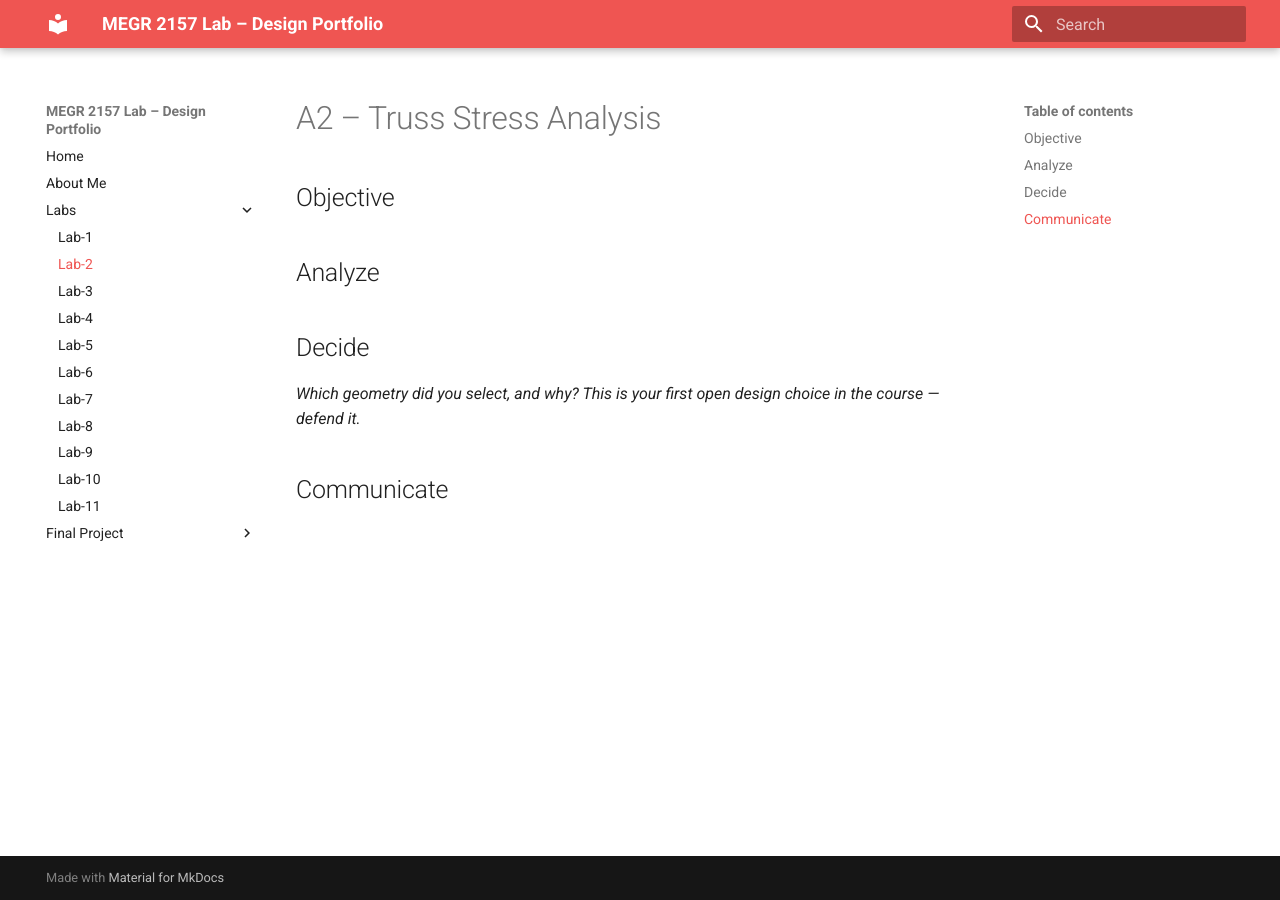
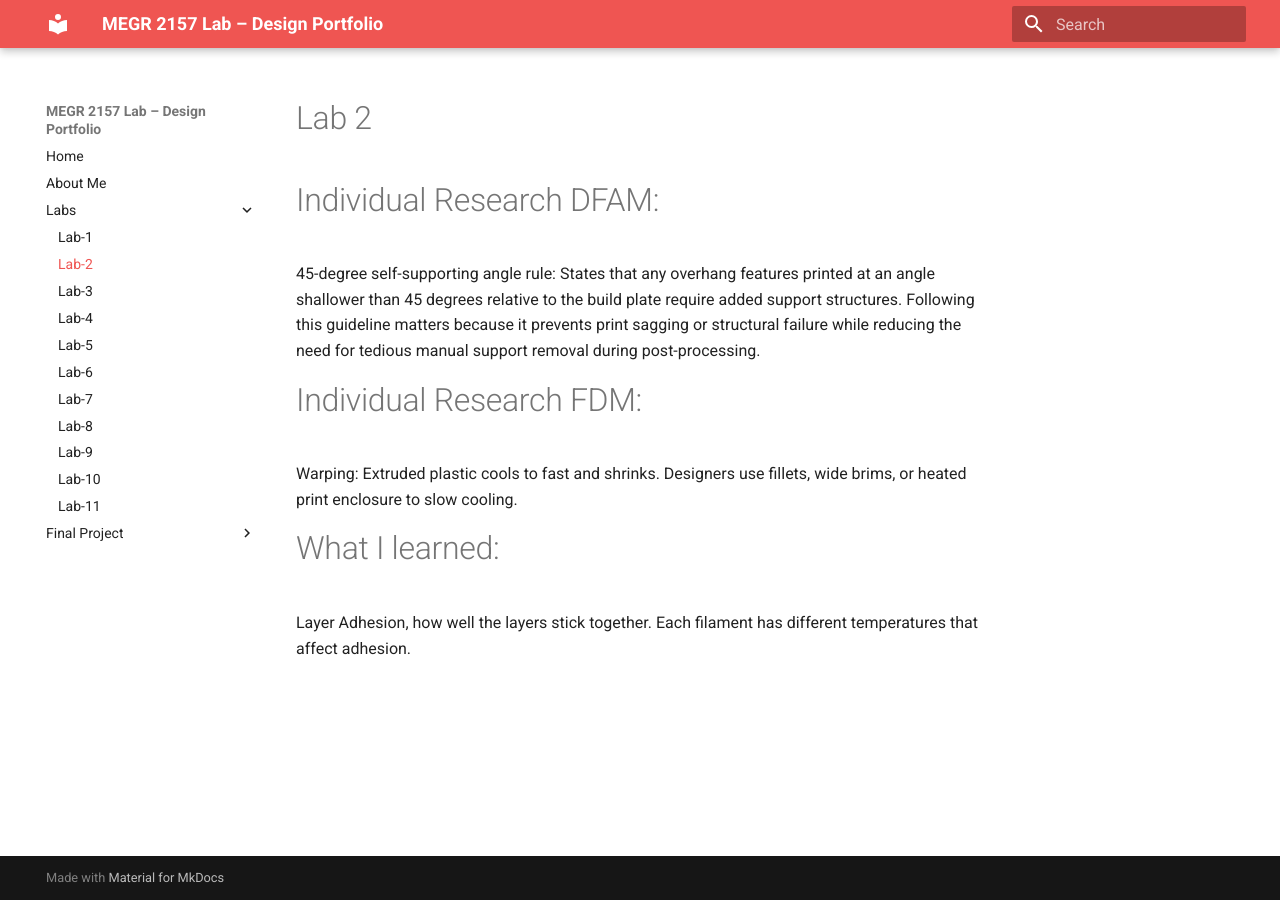
Before and after one commit to njablons/Nathan-Jablonski-Portfolio, an MkDocs documentation site: the page built from docs/Labs/L02/index.md, in a window 1280 px wide. Built offline with MkDocs 1.6.1 and Material for MkDocs 9.7.7, drawn with Linux system fonts in a browser that asks for light colours.

Commit message:
Update index.md

```diff
--- a/docs/Labs/L02/index.md
+++ b/docs/Labs/L02/index.md
@@ -1,12 +1,10 @@
-# A2 – Truss Stress Analysis
+# Lab 2
 
-## Objective
+# Individual Research DFAM:
+45-degree self-supporting angle rule: States that any overhang features printed at an angle shallower than 45 degrees relative to the build plate require added support structures. Following this guideline matters because it prevents print sagging or structural failure while reducing the need for tedious manual support removal during post-processing.
 
+# Individual Research FDM:
+Warping: Extruded plastic cools to fast and shrinks. Designers use fillets, wide brims, or heated print enclosure to slow cooling.
 
-## Analyze
-
-
-## Decide
-_Which geometry did you select, and why? This is your first open design choice in the course — defend it._
-
-## Communicate
+# What I learned:
+Layer Adhesion, how well the layers stick together. Each filament has different temperatures that affect adhesion.
```
